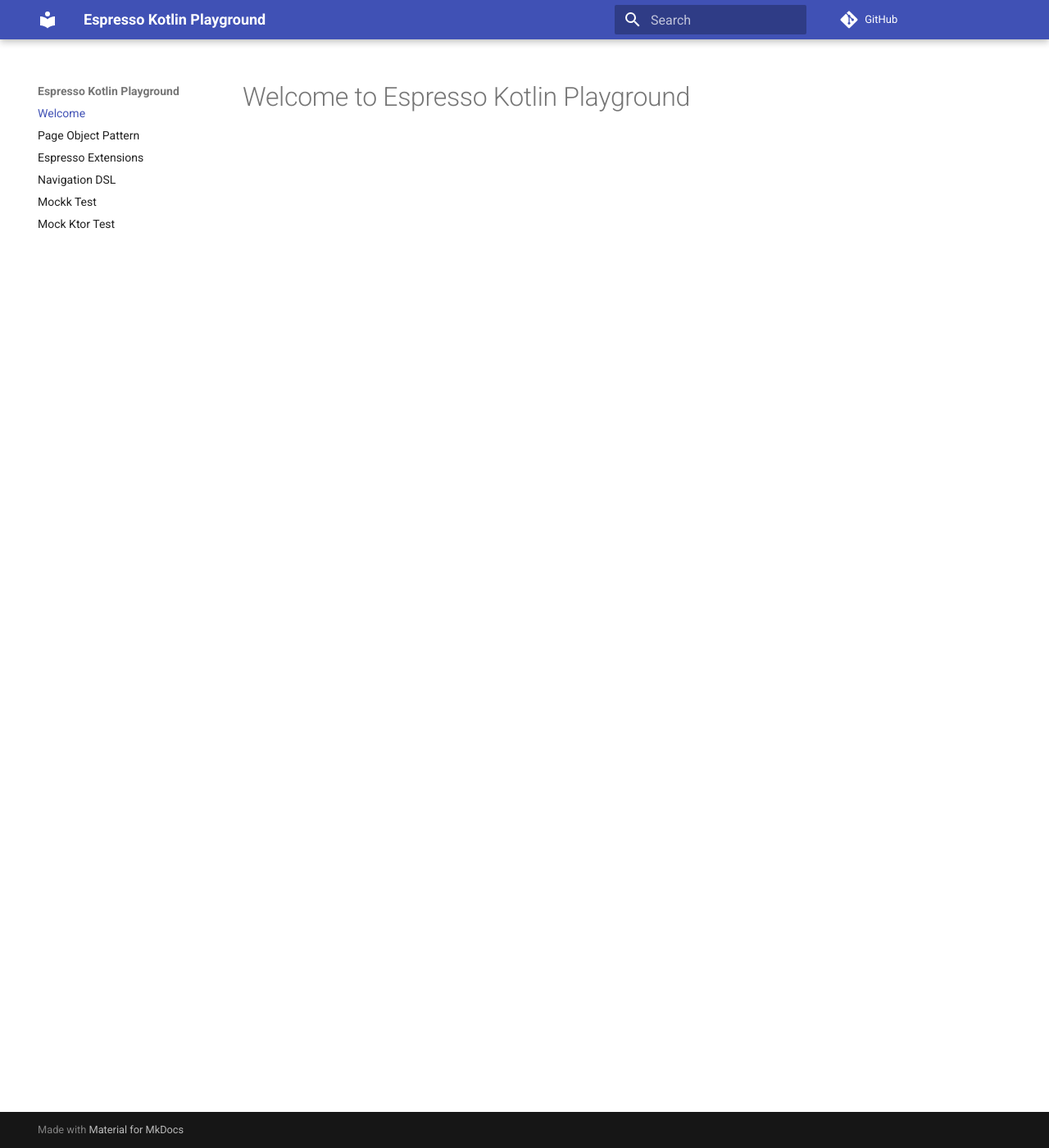
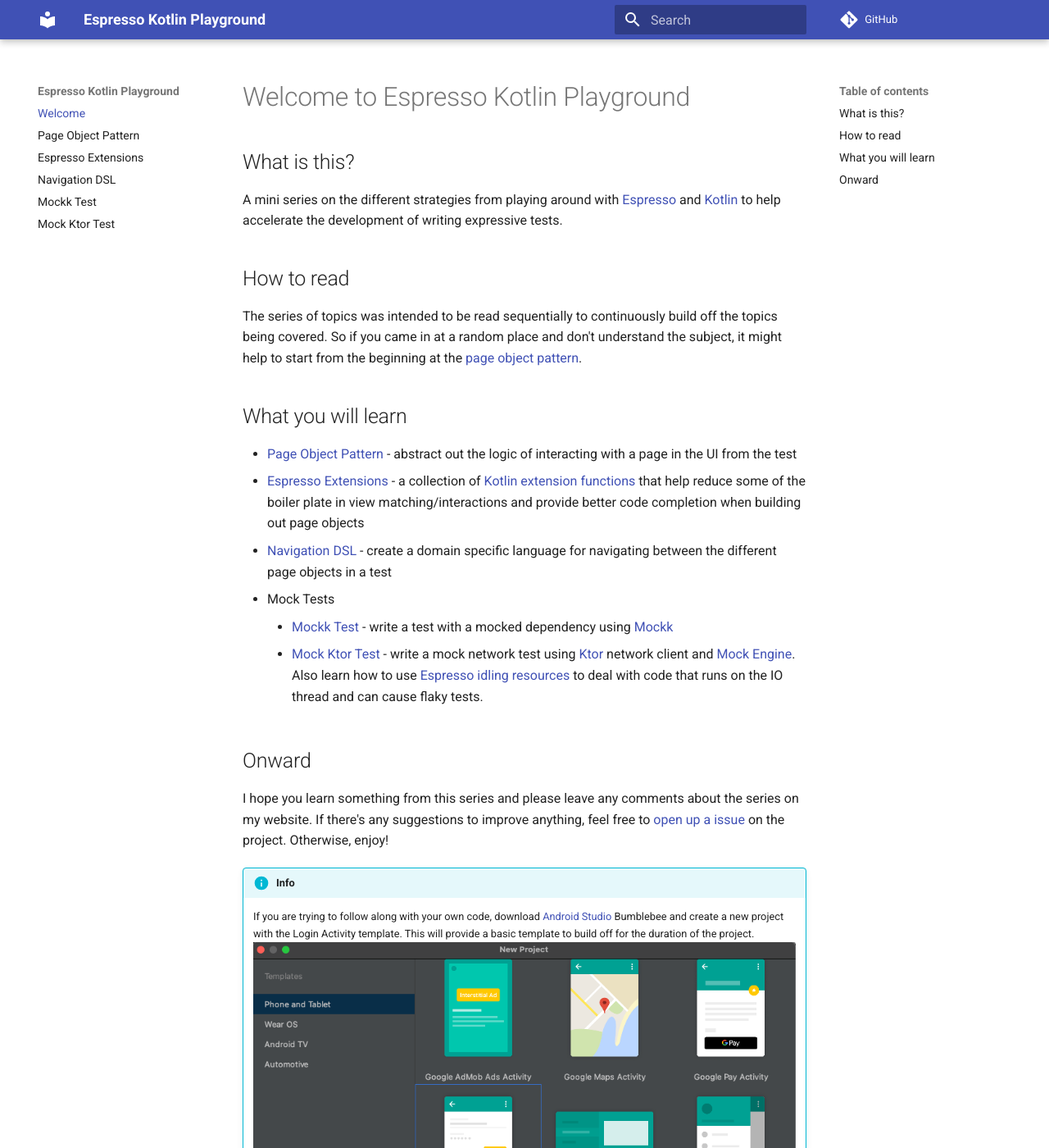
Before and after one commit to plusmobileapps/espresso-kotlin-playground, an MkDocs documentation site: the page built from docs/index.md, in a window 1280 px wide and 1400 px high. Shown: the whole window at 82% size. Built offline with MkDocs 1.6.1 and Material for MkDocs 9.7.7, drawn with Linux system fonts in a browser that asks for light colours; comment, search, counter and statistics services are not loaded.

Commit message:
update welcome page, remove disqus, and start to add pictures for the other sections

```diff
--- a/docs/index.md
+++ b/docs/index.md
@@ -1 +1,26 @@
 # Welcome to Espresso Kotlin Playground
+
+## What is this?
+
+A mini series on the different strategies from playing around with [Espresso](https://developer.android.com/training/testing/espresso) and [Kotlin](https://kotlinlang.org/) to help accelerate the development of writing expressive tests.
+
+## How to read
+
+The series of topics was intended to be read sequentially to continuously build off the topics being covered. So if you came in at a random place and don't understand the subject, it might help to start from the beginning at the [page object pattern](../page-object-pattern).
+
+## What you will learn
+
+* [Page Object Pattern](../page-object-pattern) - abstract out the logic of interacting with a page in the UI from the test
+* [Espresso Extensions](../espresso-extensions) - a collection of [Kotlin extension functions](https://kotlinlang.org/docs/extensions.html) that help reduce some of the boiler plate in view matching/interactions and provide better code completion when building out page objects
+* [Navigation DSL](../navigation-dsl) - create a domain specific language for navigating between the different page objects in a test
+* Mock Tests
+    * [Mockk Test](../mockk-test) - write a test with a mocked dependency using [Mockk](https://mockk.io/)
+    * [Mock Ktor Test](../mock-ktor-test) - write a mock network test using [Ktor](https://ktor.io/) network client and [Mock Engine](https://ktor.io/docs/http-client-testing.html). Also learn how to use [Espresso idling resources](https://developer.android.com/training/testing/espresso/idling-resource) to deal with code that runs on the IO thread and can cause flaky tests.
+
+## Onward
+
+I hope you learn something from this series and please leave any comments about the series on my website. If there's any suggestions to improve anything, feel free to [open up a issue](https://github.com/plusmobileapps/espresso-kotlin-playground/issues/new) on the project. Otherwise, enjoy!
+
+!!! info
+    If you are trying to follow along with your own code, download [Android Studio](https://developer.android.com/studio/preview) Bumblebee and create a new project with the Login Activity template. This will provide a basic template to build off for the duration of the project.
+    ![](img/login-activity-template.png)
--- a/mkdocs.yml
+++ b/mkdocs.yml
@@ -9,8 +9,10 @@
 plugins:
   - search
 
-extra:
-  disqus: plusmobileapps
+markdown_extensions:
+  - admonition
+  - pymdownx.details
+  - pymdownx.superfences
 
 nav:
   - Welcome: index.md
```
Also changed, not shown: docs/mock-ktor-test.md (+4 -0 lines), docs/mockk-test.md (+4 -2 lines), docs/page-object-pattern.md (+4 -0 lines), docs/img/login-activity-template.png (added), docs/img/login-architecture.png (added), docs/img/login-mock-network.png (added), docs/img/login-mockk.png (added), docs/img/login-success.gif (added), 1 other file.
